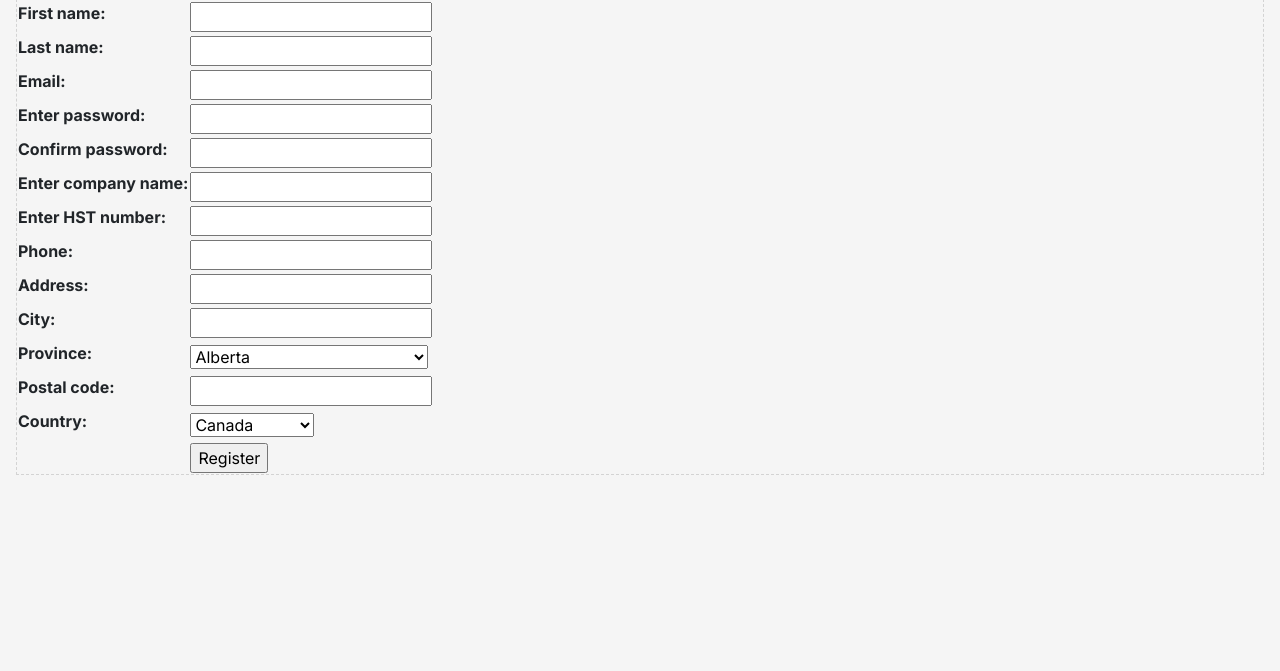
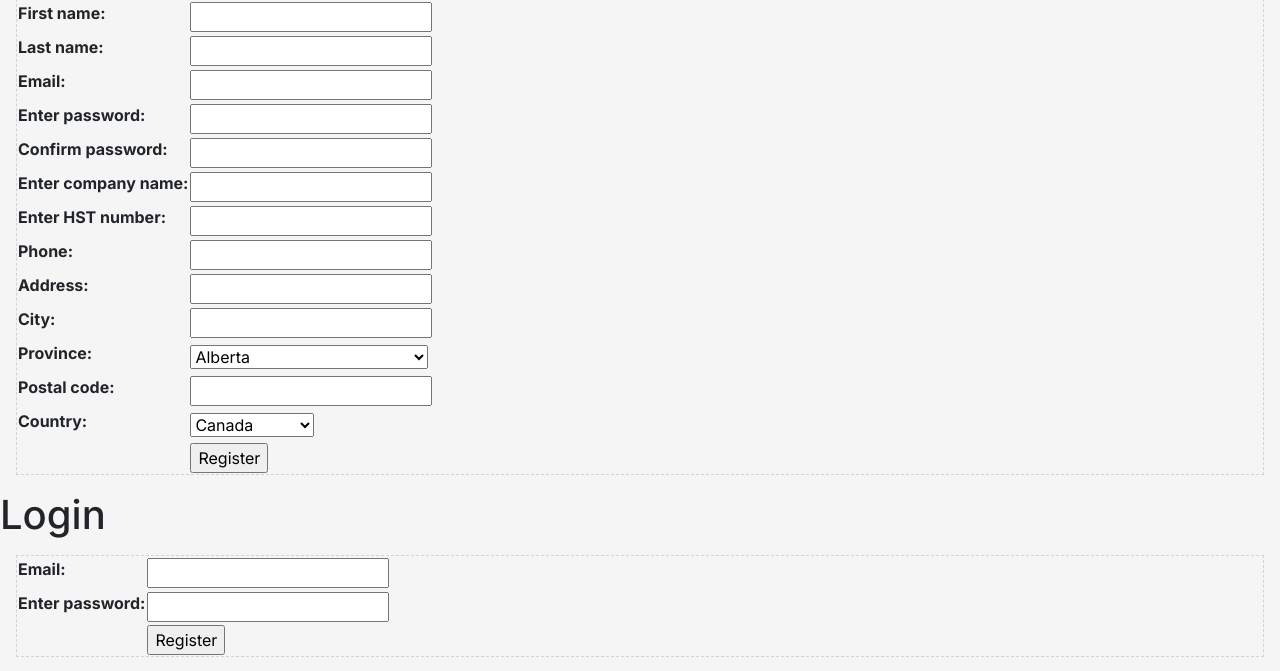
Before and after one commit to zsiskos/roadstartire, a Django app: page /signup/ in a window 1280 px wide. Shown: the part 129-800 px from the top of the page. Run offline with Django 3.2, Linux system fonts and the light colour scheme; some libraries are stand-ins or nearby versions.

Commit message:
add html for login on signup page

```diff
--- a/main_app/templates/signup.html
+++ b/main_app/templates/signup.html
@@ -1,10 +1,6 @@
-{% extends 'base.html' %}
-{% load static %}
-
-{% block content %}
+{% extends 'base.html' %} {% load static %} {% block content %}
 <h1>Sign Up</h1>
-<div style="border: 1px dashed lightgray; margin: 1rem">
-
+<div style="border: 1px dashed lightgray; margin: 1rem;">
   {% if messages %}
   <ul>
     {% for message in messages %}
@@ -13,7 +9,7 @@
   </ul>
   {% endif %}
 
-  <form method="post" >
+  <form method="post" action="{% url 'signup' %}">
     {% csrf_token %}
     <table>
       {{ form.as_table }}
@@ -24,4 +20,34 @@
     </table>
   </form>
 </div>
+
+<h1>Login</h1>
+<div style="border: 1px dashed lightgray; margin: 1rem;">
+  {% if messages %}
+  <ul>
+    {% for message in messages %}
+    <li>{{ message }}</li>
+    {% endfor %}
+  </ul>
+  {% endif %}
+  <form method="post" action="{% url 'login' %}">
+    {% csrf_token %}
+    <table>
+      <tbody>
+        <tr>
+          <th><label for="id_email">Email:</label></th>
+          <td><input type="email" name="email" required="" id="id_email" /></td>
+        </tr>
+        <tr>
+          <th><label for="id_password1">Enter password:</label></th>
+          <td><input type="password" name="password1" required="" id="id_password1"/></td>
+        </tr>
+        <tr>
+          <td></td>
+          <td><input type="submit" name="submit" value="Register" /></td>
+        </tr>
+      </tbody>
+    </table>
+  </form>
+</div>
 {% endblock %}
--- a/main_app/views.py
+++ b/main_app/views.py
@@ -30,11 +30,11 @@ def account(req):
   carts = Cart.objects.filter(user_id=req.user.id).order_by('-date_ordered')
   return render(req, 'account.html', { 'user': user, 'carts': carts })
 
-def custom_user_edit(request):
-  user = request.user
+def custom_user_edit(req):
+  user = req.user
   form = CustomUserEditForm(instance=user) #initiates form with user info
-  if request.method == 'POST': # will only show validation errors on POST, not GET
-    form = CustomUserEditForm(request.POST, instance=user) #'instance=user' edits
+  if req.method == 'POST': # will only show validation errors on POST, not GET
+    form = CustomUserEditForm(req.POST, instance=user) #'instance=user' edits
     if form.is_valid():
       user_update = form.save(commit=False) # uses all form data to create a user
       user_update.is_active = False # turns user to inactive and kicks them out
@@ -45,7 +45,7 @@ def custom_user_edit(request):
   context = {
     "form": form
   }
-  return render(request, 'custom_user_edit_form.html', context)
+  return render(req, 'custom_user_edit_form.html', context)
 
 # THIS USES DJANGO PURE FORMS AND IS LEFT IN AS AN EXAMPLE
 # def custom_user_edit(request):
```
Lines whose indentation alone changed are shown as unchanged.
